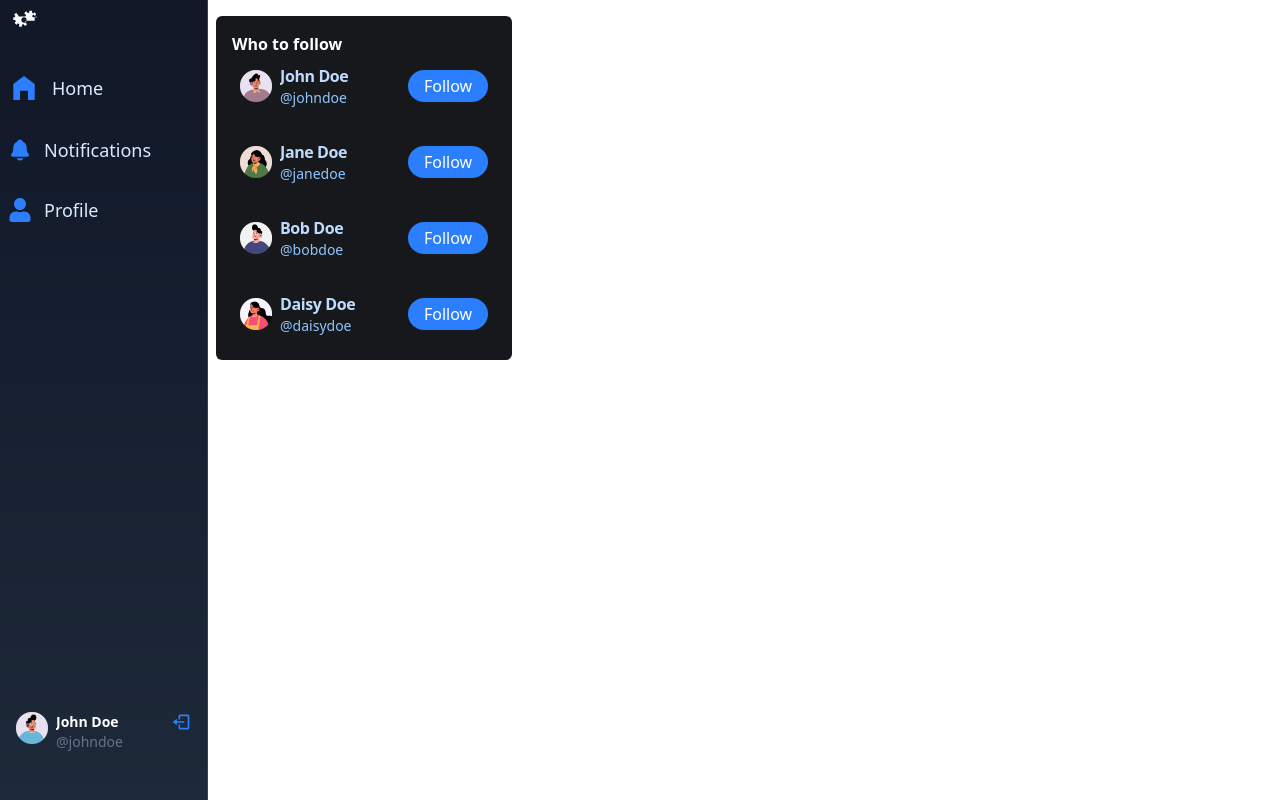
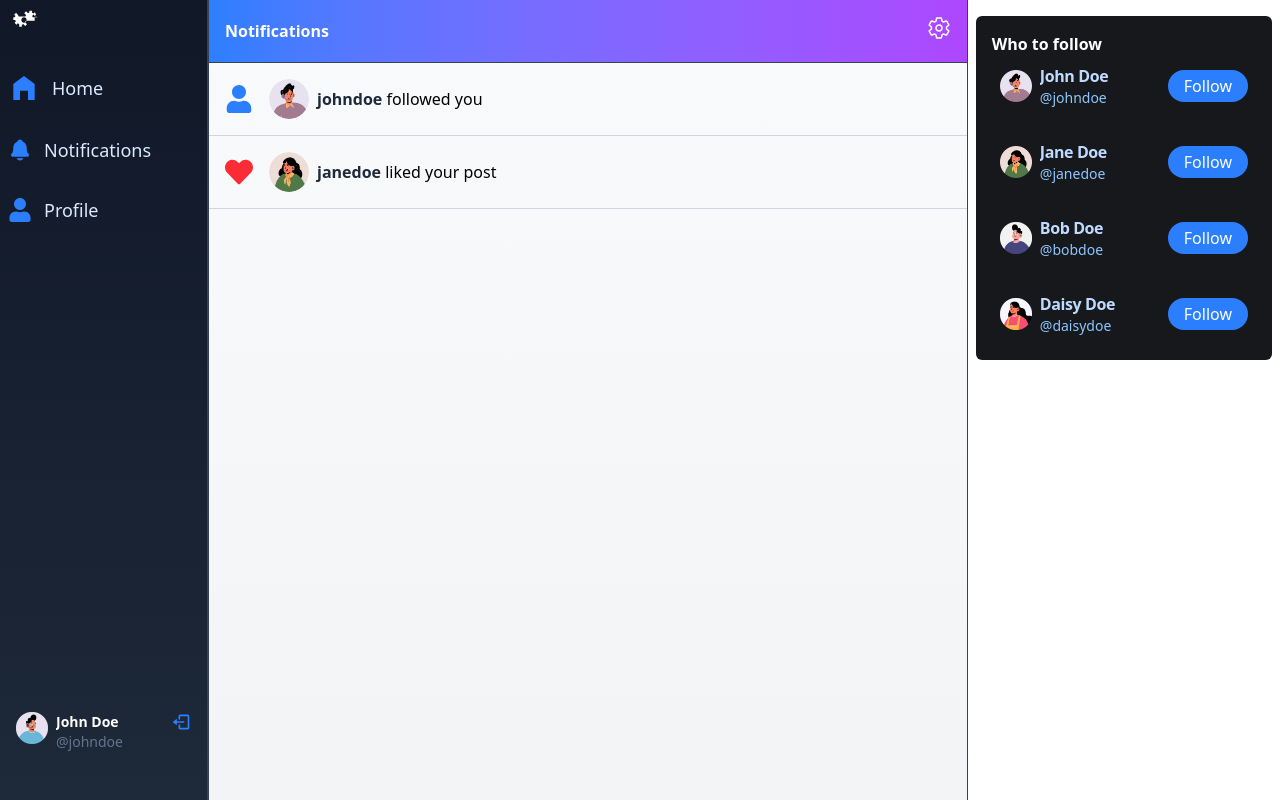
Before and after one commit to Papun1111/BLUECOURT, a React (Vite) app in the folder frontend/: page /notifications in a window 1280 px wide. Built offline with nearby package versions, Linux system fonts and the light colour scheme.

Commit message:
UI design completed

```diff
--- a/frontend/src/App.jsx
+++ b/frontend/src/App.jsx
@@ -5,6 +5,8 @@ import LoginPage from './pages/auth/login/LoginPage'
 import HomePage from './pages/home/HomePage'
 import Sidebar from './components/common/Sidebar'
 import RightPanel from './components/common/RightPanel'
+import NotificationPage from './pages/notification/NotificationPage'
+import ProfilePage from './pages/profile/ProfilePage'
 const App = () => {
   return (
     <div className='flex max-w-7xl mx-auto'>
@@ -13,6 +15,8 @@ const App = () => {
         <Route path="/" element={<HomePage />} />
         <Route path='/login' element={<LoginPage/>}/>
         <Route path='/signup' element={<SignUpPage/>}/>
+        <Route path='/notifications' element={<NotificationPage/>}/>
+        <Route path='/profile/:username' element={<ProfilePage/>} ></Route>
       </Routes>
       <RightPanel></RightPanel>
     </div>
--- a/frontend/src/pages/notification/NotificationPage.jsx
+++ b/frontend/src/pages/notification/NotificationPage.jsx
@@ -2,9 +2,11 @@ import { Link } from "react-router-dom";
 import LoadingSpinner from "../../components/common/LoadingSpinner";
 import { IoSettingsOutline } from "react-icons/io5";
 import { FaUser, FaHeart } from "react-icons/fa";
+import { useState } from "react";
 
 const NotificationPage = () => {
-    const isLoading = false;
+    const [isLoading, setIsLoading] = useState(false);
+    const [dropdownOpen, setDropdownOpen] = useState(false);
     const notifications = [
         {
             _id: "1",
@@ -26,52 +28,60 @@ const NotificationPage = () => {
         },
     ];
 
+    const toggleDropdown = () => setDropdownOpen(!dropdownOpen);
+
     const deleteNotifications = () => {
         alert("All notifications deleted");
     };
 
     return (
         <>
-            <div className='flex-[4_4_0] border-l border-r border-gray-700 min-h-screen'>
-                <div className='flex justify-between items-center p-4 border-b border-gray-700'>
-                    <p className='font-bold text-blue-500'>Notifications</p>
-                    <div className='dropdown'>
-                        <div tabIndex={0} role='button' className='m-1'>
-                            <IoSettingsOutline className='w-4 h-4 text-blue-400 hover:text-blue-500 cursor-pointer' />
-                        </div>
-                        <ul
-                            tabIndex={0}
-                            className='dropdown-content menu p-2 shadow bg-base-100 rounded-box w-52'
-                        >
-                            <li>
-                                <a className='cursor-pointer' onClick={deleteNotifications}>Delete all notifications</a>
+            <div className='flex-[4_4_0] border-l border-r border-gray-700 min-h-screen bg-gradient-to-b from-gray-50 to-gray-100'>
+                <div className='flex justify-between items-center p-4 border-b border-gray-700 bg-gradient-to-r from-blue-500 to-purple-500 text-white'>
+                    <h1 className='font-bold'>Notifications</h1>
+                    <div className='relative'>
+                        <button onClick={toggleDropdown} className='focus:outline-none'>
+                            <IoSettingsOutline className='w-6 h-6 cursor-pointer' />
+                        </button>
+                        {dropdownOpen && (
+                            <ul className='absolute right-0 w-52 mt-2 bg-white rounded shadow-lg z-10'>
+                                <li className='cursor-pointer p-2 hover:bg-gray-100' style={{color:"red",backgroundColor:"grey"}} onClick={deleteNotifications}>
+                                    Delete all notifications
                                 </li>
                             </ul>
+                        )}
                     </div>
                 </div>
-                {isLoading && (
-                    <div className='flex justify-center h-full items-center'>
+                {isLoading ? (
+                    <div className='flex justify-center items-center h-full'>
                         <LoadingSpinner size='lg' />
                     </div>
+                ) : (
+                    notifications.length === 0 ? (
+                        <div className='text-center p-4 font-bold'>No notifications 🤔</div>
+                    ) : (
+                        notifications.map((notification) => (
+                            <div className='border-b border-gray-300 p-4 hover:bg-gray-50 transition duration-300' key={notification._id}>
+                                <div className='flex gap-4 items-center'>
+                                    {notification.type === "follow" ? (
+                                        <FaUser className='w-7 h-7 text-blue-500' />
+                                    ) : (
+                                        <FaHeart className='w-7 h-7 text-red-500' />
                                     )}
-                {notifications.length === 0 && <div className='text-center p-4 font-bold'>No notifications 🤔</div>}
-                {notifications.map((notification) => (
-                    <div className='border-b border-gray-700' key={notification._id}>
-                        <div className='flex gap-2 p-4 items-center'>
-                            {notification.type === "follow" && <FaUser className='w-7 h-7 text-blue-500' />}
-                            {notification.type === "like" && <FaHeart className='w-7 h-7 text-red-500' />}
-                            <Link to={`/profile/${notification.from.username}`} className='flex gap-1 items-center'>
-                                <div className='w-8 h-8 rounded-full overflow-hidden'>
-                                    <img src={notification.from.profileImg || "/avatar-placeholder.png"} alt="Profile" />
+                                    <Link to={`/profile/${notification.from.username}`} className='flex items-center gap-2'>
+                                        <div className='w-10 h-10 rounded-full overflow-hidden'>
+                                            <img src={notification.from.profileImg || "/avatar-placeholder.png"} alt={`${notification.from.username}'s profile`} className='w-full h-full object-cover' />
                                         </div>
-                                <div className='text-blue-500 hover:text-blue-600'>
-                                    <span className='font-bold'>@{notification.from.username}</span>{" "}
-                                    {notification.type === "follow" ? "followed you" : "liked your post"}
-                                </div>
+                                        <span>
+                                            <strong className='text-gray-800'>{notification.from.username}</strong>
+                                            {notification.type === "follow" ? " followed you" : " liked your post"}
+                                        </span>
                                     </Link>
                                 </div>
                             </div>
-                ))}
+                        ))
+                    )
+                )}
             </div>
         </>
     );
--- a/frontend/src/pages/profile/ProfilePage.jsx
+++ b/frontend/src/pages/profile/ProfilePage.jsx
@@ -29,7 +29,7 @@ const ProfilePage = () => {
     profileImg: "/avatars/boy2.png",
     coverImg: "/cover.png",
     bio: "Lorem ipsum dolor sit amet, consectetur adipiscing elit.",
-    link: "https://youtube.com/@asaprogrammer_",
+    link: "https://papun.onrender.com/",
     following: ["1", "2", "3"],
     followers: ["1", "2", "3"],
   };
```
Lines whose indentation alone changed are shown as unchanged.
